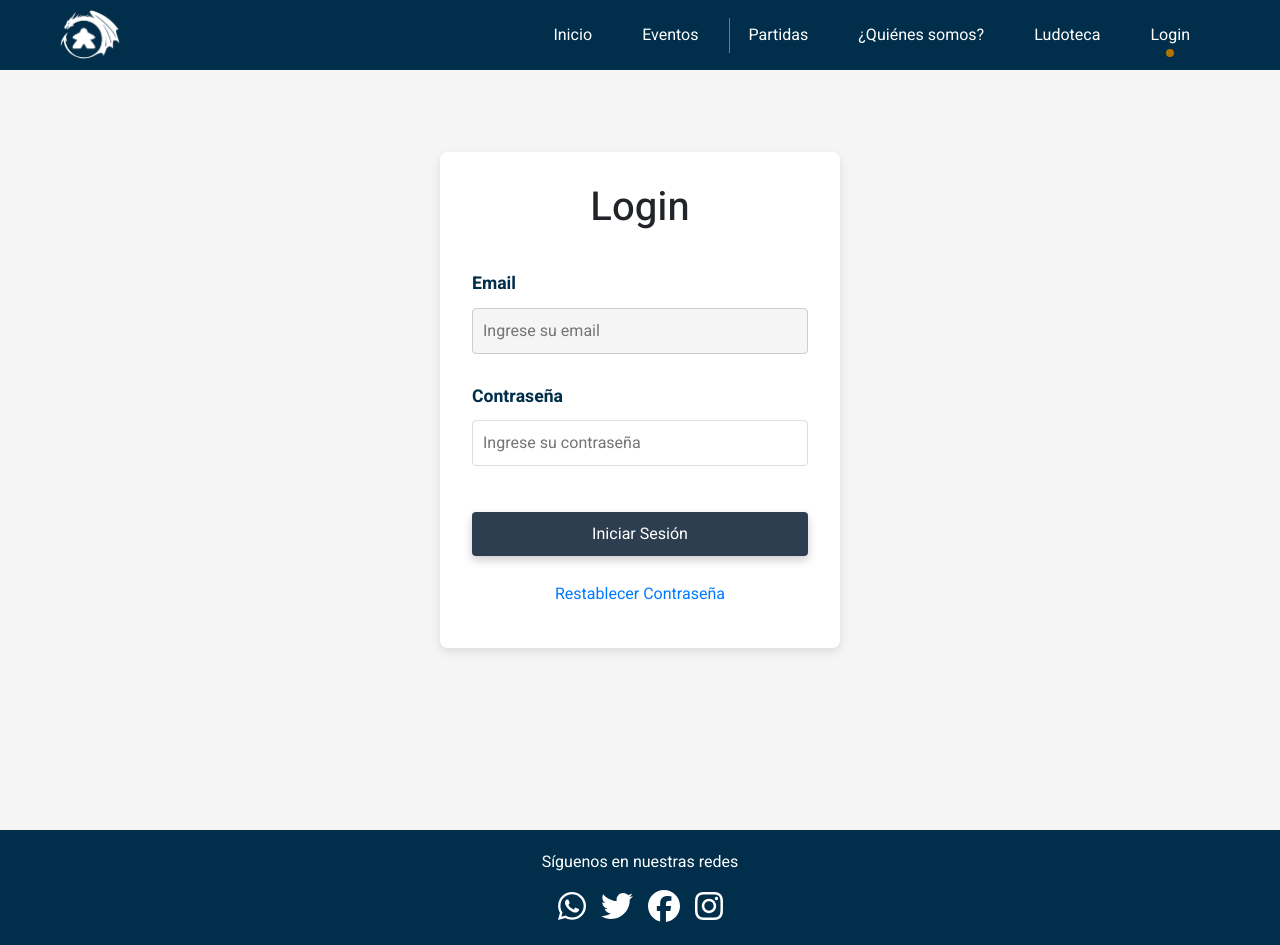
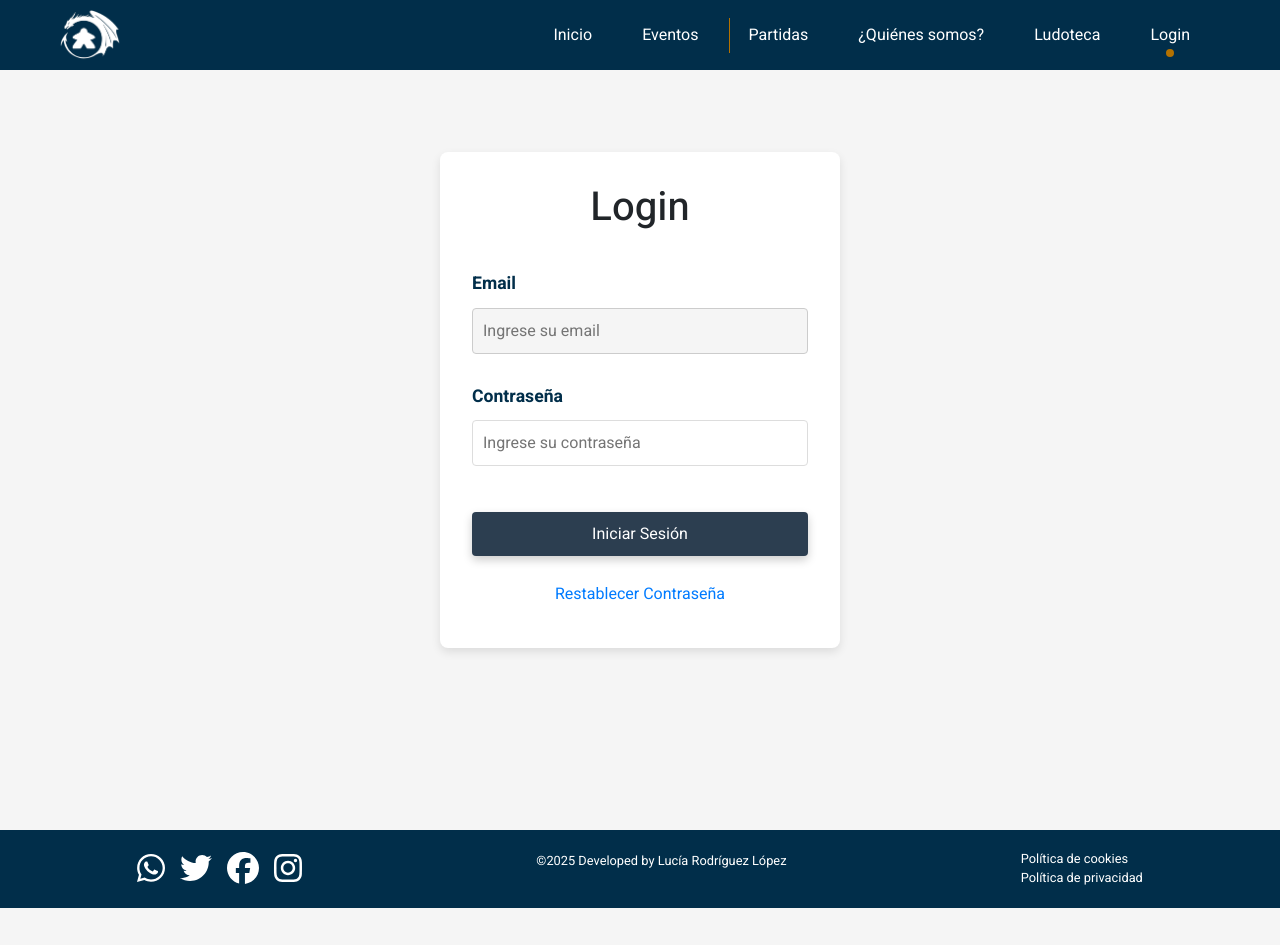
Before and after one commit to LuciaRol/web_aso, a React (Create React App) app: page /login in a window 1280 px wide. After the commit the page ends 908 px from the top, so only its background shows below. Built offline with nearby package versions, Linux system fonts and the light colour scheme; no server answers.

Commit message:
nuevos elementos footer

```diff
--- a/src/components/Footer.js
+++ b/src/components/Footer.js
@@ -6,7 +6,6 @@ import '../styles/footer.css'; // Ensure the CSS file is imported
 const Footer = () => {
   return (
     <footer className="footer">
-      <p>Síguenos en nuestras redes</p>
       <div className="social-icons">
         <a href="https://wa.me/1234567890" target="_blank" rel="noopener noreferrer">
           <FontAwesomeIcon icon={faWhatsapp} size="2x" />
@@ -21,6 +20,13 @@ const Footer = () => {
           <FontAwesomeIcon icon={faInstagram} size="2x" />
         </a>
       </div>
+      <div className='footer-text'>
+        <p>©2025 Developed by Lucía Rodríguez López</p>
+      </div>
+      <div className='footer-links'>
+        <a>Política de cookies</a>
+        <a>Política de privacidad</a>
+      </div>
     </footer>
   );
 };
--- a/src/styles/footer.css
+++ b/src/styles/footer.css
@@ -2,7 +2,7 @@
 
 /* Variables de color específicas para el footer */
 :root {
-    --footer-bg-color: #012E4A; /* Fondo rojo para el footer */
+  --footer-bg-color: #012E4A;
   --footer-text-color: white; /* Color del texto en el footer */
   --footer-link-hover: white; /* Color de hover para los enlaces */
 }
@@ -11,7 +11,11 @@
 footer {
   position: relative;
   width: 100%; /* Ocupa todo el ancho */
-    background-color: var(--footer-bg-color); /* Fondo rojo */
+  display: flex;
+  flex-direction: row; /* Alineación horizontal */
+  justify-content: space-around; /* Distribución uniforme */
+  align-items: center; /* Alineación vertical al centro */
+  background-color: var(--footer-bg-color); /* Fondo */
   color: var(--footer-text-color);
   padding: 20px;
   text-align: center;
@@ -26,7 +30,7 @@
 }
 
 footer a:hover {
-    color: var(--footer-link-hover); /* Hover en rojo más oscuro */
+  color: var(--footer-link-hover);
   text-decoration: underline;
 }
 
@@ -35,7 +39,6 @@
   display: flex;
   justify-content: center;
   gap: 15px;
-    margin-top: 15px;
 }
 
 .social-icons a {
@@ -48,14 +51,18 @@
   color: var(--footer-link-hover);
 }
 
-  /* Estilos responsive */
-  @media (max-width: 768px) {
-    footer {
-      padding: 15px 10px;
+.footer-text {
+  font-size: 0.8rem;
 }
 
-    .social-icons {
-      flex-wrap: wrap;
-      gap: 10px;
+.footer-links {
+  display: flex;
+  flex-direction: column; /* Mantener los enlaces en columna */
+  text-align: left; /* Alinear texto a la izquierda */
+  font-size: 0.8rem;
+  cursor: pointer;
 }
+
+.footer-links a:hover {
+  text-decoration: underline !important;
 }
```
Lines whose indentation alone changed are shown as unchanged.
